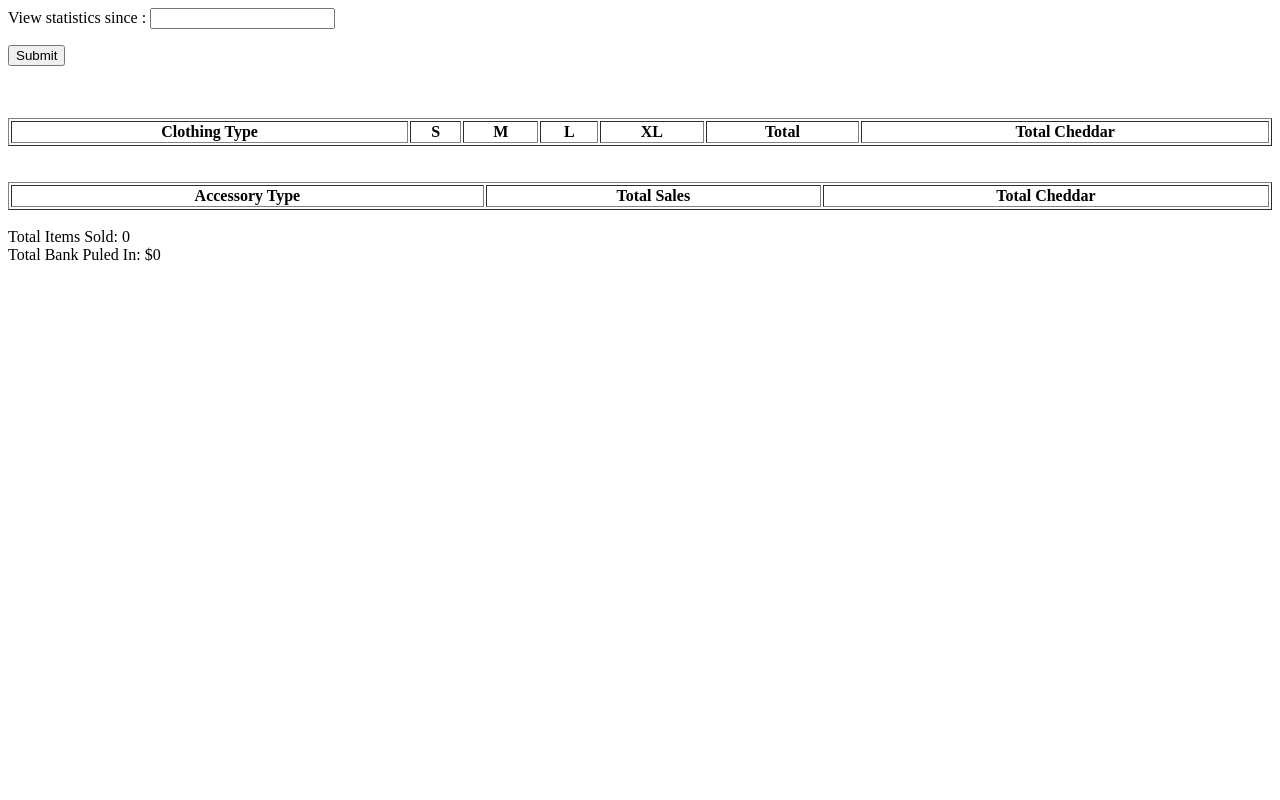
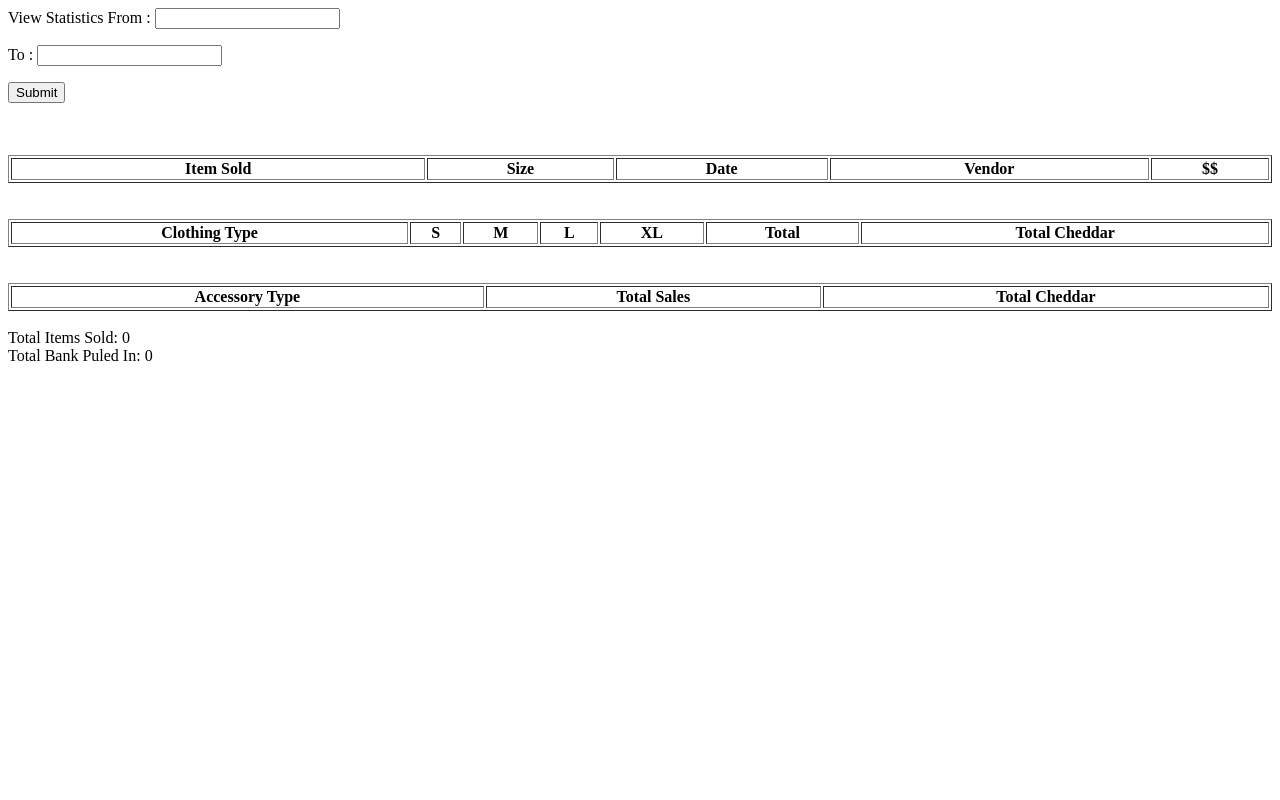
Before and after one commit to eshantewari/BlairWear, a Django app: page /transactions/ in a window 1280 px wide. Run offline with Django 3.2, Linux system fonts and the light colour scheme; a user stored in the database is signed in; lists and menus that the app fills with data are empty; parts of the project's set-up code (start-up, migrations or seed data) failed here and were passed over.

Commit message:
Fixing Some Things Up

```diff
--- a/store/admin.py
+++ b/store/admin.py
@@ -9,15 +9,15 @@ class TransactionAdmin(admin.ModelAdmin):
 		(None,               {'fields': ['name', 'size' ,'user','cash']}),
 		('Date information', {'fields': ['pub_date']}),
 	]
-	list_display = ('name', 'size' ,'user','cash')
+	list_display = ('name', 'size' ,'user','cash','pub_date')
 	list_filter = ['pub_date']
 	search_fields = ['pub_date']
 
 class ClothingAdmin(admin.ModelAdmin):
     fieldsets = [
-        (None,               {'fields': ['name', 'price' ,'small','medium','large','xlarge']}),
+        (None,               {'fields': ['name', 'price' ,'s','m','l','xl']}),
     ]
-    list_display = ('name', 'price' ,'small','medium','large','xlarge')
+    list_display = ('name', 'price' ,'s','m','l','xl')
     list_filter = ['name']
     search_fields = ['name']
 
--- a/store/forms.py
+++ b/store/forms.py
@@ -5,7 +5,8 @@ from .models import Transaction, Accessory, Clothing
 
 
 class DateForm(forms.Form):
-    date = forms.DateField(required = True, label = 'View statistics since ', widget = SelectDateWidget)
+    start_date = forms.DateField(required = True, label = 'View Statistics From ', widget = SelectDateWidget)
+    end_date = forms.DateField(required = True, label = 'To ', widget = SelectDateWidget)
 
 class ClothingForm(forms.Form):
     TYPES = (
@@ -15,32 +16,32 @@ class ClothingForm(forms.Form):
         ('Crewneck', 'Crewneck'),
     )
     SIZES = (
-        ('Small', 'Small'),
-        ('Medium', 'Medium'),
-        ('Large', 'Large'),
-        ('XLarge', 'XLarge'),
+        ('s', 's'),
+        ('m', 'm'),
+        ('l', 'l'),
+        ('xl', 'xl'),
     )
     clothing_type = forms.ChoiceField(choices=TYPES, required=True, label='Clothing Type')
-    size = forms.ChoiceField(choices=SIZES, required=True, label='Sizes')
+    size = forms.ChoiceField(choices=SIZES, required=True, label='Size')
 
     def clean(self):
         clothingtype  = Clothing.objects.get(name=self.cleaned_data['clothing_type'])
         clothing_size = self.cleaned_data['size']
         error = "The inventory for the selected clothing type-size combination is at 0.  Update and come back. "
-        if clothing_size == 'Small':
-            if clothingtype.small == 0:
+        if clothing_size == 's':
+            if clothingtype.s == 0:
                 raise ValidationError(error)
                 return self.cleaned_data
-        elif clothing_size == 'Medium':
-            if clothingtype.medium == 0:
+        elif clothing_size == 'm':
+            if clothingtype.m == 0:
                 raise ValidationError(error)
                 return self.cleaned_data
-        elif clothing_size == 'Large':
-            if clothingtype.large == 0:
+        elif clothing_size == 'l':
+            if clothingtype.l == 0:
                 raise ValidationError(error)
                 return self.cleaned_data
-        elif clothing_size == 'XLarge':
-            if clothingtype.xlarge == 0:
+        elif clothing_size == 'xl':
+            if clothingtype.xl == 0:
                 raise ValidationError(error)
                 return self.cleaned_data
 
--- a/store/templates/store/statistics.html
+++ b/store/templates/store/statistics.html
@@ -1,3 +1,15 @@
+
+
+<head>
+    <title>Statistics</title>
+    <style>
+        td {
+            text-align: center
+        }
+    </style>
+</head>
+
+<body>
 <form action="{% url 'store:transactions' %}" method="post">
     {% csrf_token %}
     {{ form.as_p }}
@@ -6,8 +18,28 @@
 
 <br />
 <br />
+<table border="1" style="width:100%">
+    <thead>
+        <tr>
+            <th>Item Sold</th>
+            <th>Size</th>
+            <th>Date</th>
+            <th>Vendor</th>
+            <th>$$</th>
+        </tr>
+    </thead>
 
+    {% for row in transactions_table %}
+    <tr>
+        {%for cell in row %}
+        <td>{{cell}}</td>
+        {%endfor%}
+    </tr>
+    {%endfor%}
 
+</table>
+<br />
+<br />
 <table border="1" style="width:100%">
     <thead>
         <tr>
@@ -54,4 +86,5 @@
 <br />
 Total Items Sold: {{total_sales}}
 <br />
-Total Bank Puled In: ${{total_bank}}
+Total Bank Puled In: {{total_bank}}
+</body>
--- a/store/views.py
+++ b/store/views.py
@@ -1,3 +1,5 @@
+from datetime import datetime
+
 from django.contrib.auth import authenticate, login, logout
 from django.shortcuts import get_object_or_404, render, render_to_response
 from django.http import HttpResponseRedirect
@@ -22,14 +24,14 @@ def clothing(request):
         if form.is_valid():
             clothingtype = Clothing.objects.get(name=form.cleaned_data['clothing_type'])
             clothing_size = form.cleaned_data['size']
-            if clothing_size == 'Small':
-                clothingtype.small -= 1
-            elif clothing_size == 'Medium':
-                clothingtype.medium -= 1
-            elif clothing_size == 'Large':
-                clothingtype.large -= 1
-            elif clothing_size == 'XLarge':
-                clothingtype.xlarge -= 1
+            if clothing_size == 's':
+                clothingtype.s -= 1
+            elif clothing_size == 'm':
+                clothingtype.m -= 1
+            elif clothing_size == 'l':
+                clothingtype.l -= 1
+            elif clothing_size == 'xl':
+                clothingtype.xl -= 1
 
             clothingtype.save()
 
@@ -72,6 +74,7 @@ def accessory(request):
 def transactions(request):
     clothing_table = []
     accessories_table = []
+    transactions_table = []
     total_sales = 0
     total_bank = 0
     if request.method == 'POST':
@@ -86,8 +89,19 @@ def transactions(request):
             total_accessories = 0
             total_accessory_cash = 0
 
-            date = form.cleaned_data['date']
-            transactions = Transaction.objects.filter(pub_date__range=[date,date.today()])
+            from_date = form.cleaned_data['start_date']
+            to_date = form.cleaned_data['end_date']
+
+            transactions = Transaction.objects.filter(pub_date__range=[from_date,datetime.today()])
+            for transaction in transactions:
+                row = []
+                row.append(transaction.name)
+                row.append(transaction.size)
+                row.append(transaction.pub_date)
+                row.append(transaction.user)
+                row.append('$'+format(transaction.cash,'.2f'))
+                transactions_table.append(row)
+
 
             clothing_objects = Clothing.objects.all()
             for clothing in clothing_objects:
@@ -96,13 +110,13 @@ def transactions(request):
                 small = medium = large = xlarge = 0
                 for transaction in transactions:
                     if transaction.name == clothing.name:
-                        if transaction.size == 'Small':
+                        if transaction.size == 's':
                             small+=1
-                        if transaction.size == 'Medium':
+                        if transaction.size == 'm':
                             medium+=1
-                        if transaction.size == 'Large':
+                        if transaction.size == 'l':
                             large+=1
-                        if transaction.size == 'XLarge':
+                        if transaction.size == 'xl':
                             xlarge+=1
                 row.append(small)
                 row.append(medium)
@@ -141,13 +155,13 @@ def transactions(request):
             accessories_table.append(['Totals',total_accessories,'$'+format(total_accessory_cash,'.2f')])
 
             total_sales = total_clothing+total_accessories
-            total_bank = total_clothing_cash+total_accessory_cash
+            total_bank = '$'+format(total_clothing_cash+total_accessory_cash,'.2f')
 
 
     else:
         form = DateForm()
 
-    return render_to_response('store/statistics.html',{'form':form,'clothing_table':clothing_table,'accessories_table':accessories_table,'total_sales':total_sales,'total_bank':total_bank},context_instance=RequestContext(request))
+    return render_to_response('store/statistics.html',{'form':form,'transactions_table':transactions_table,'clothing_table':clothing_table,'accessories_table':accessories_table,'total_sales':total_sales,'total_bank':total_bank},context_instance=RequestContext(request))
 
 
 
```
Also changed, not shown: store/models.py (+4 -4 lines), db.sqlite3, store/migrations/0004_auto_20151227_1917.py (added), store/migrations/0005_auto_20151227_1917.py (added), store/migrations/0006_auto_20151227_1918.py (added), store/migrations/0007_auto_20151227_1918.py (added).
